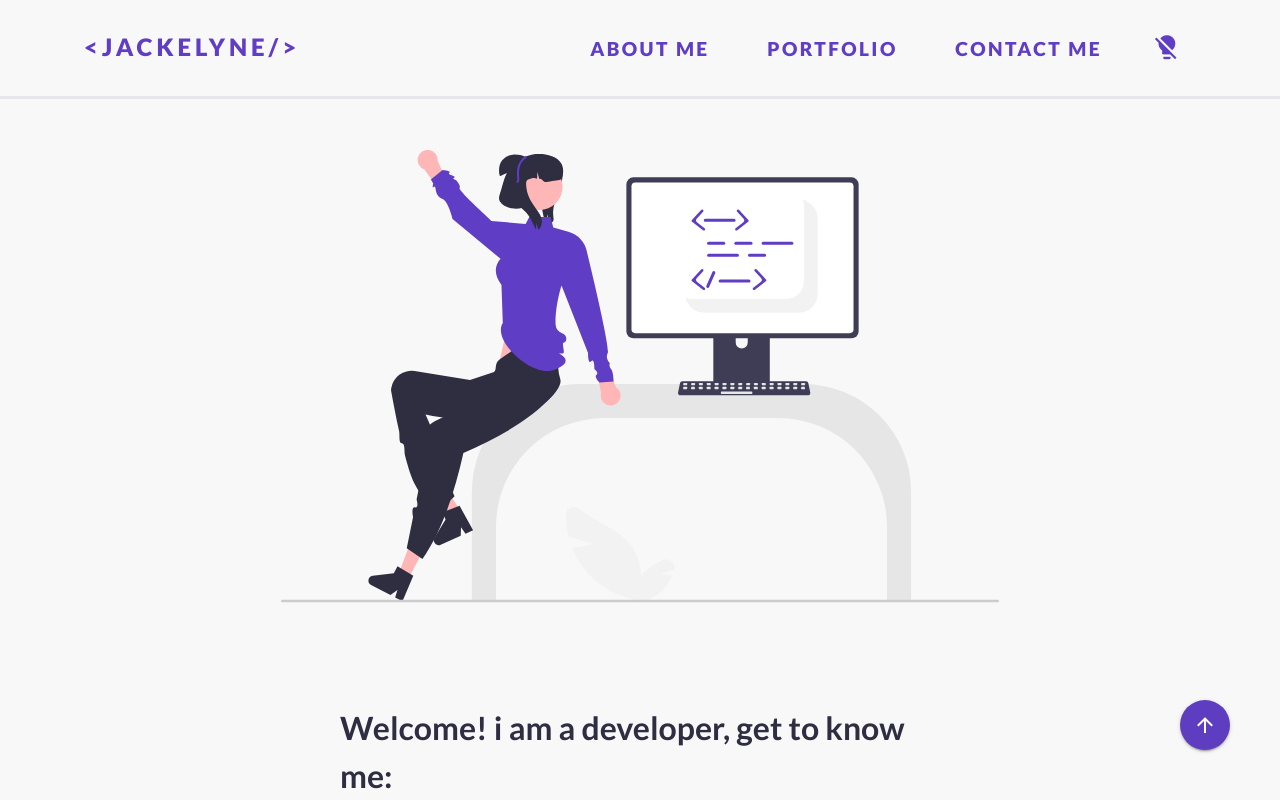
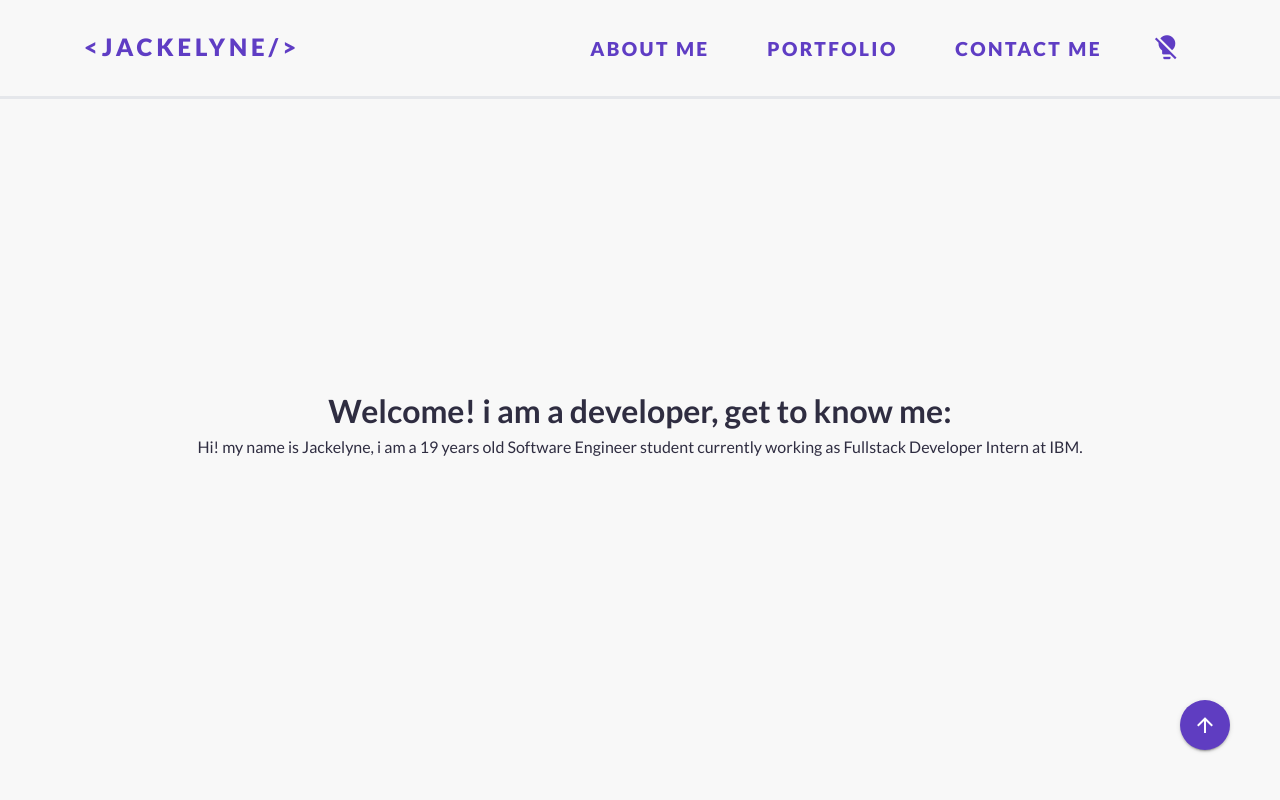
Before and after one commit to jaqnunes/portfolio, a Vue app: page / in a window 1280 px wide. Shown: the top 800 px of the page. Built offline with nearby package versions, Linux system fonts and the light colour scheme.

Commit message:
style: remove img from about me

```diff
--- a/src/components/AboutMe.vue
+++ b/src/components/AboutMe.vue
@@ -1,14 +1,11 @@
 <template>
   <div>
     <div class="aboutMe">
-      <img src="../../images/undraw_proud_coder_re_exuy.svg" alt="developer_undraw">
-      <div class="aboutMe--texts">
-        <h1>Welcome! i am a developer, get to know me:</h1>
-        <p>
-          Hi! my name is Jackelyne, i am a 19 years old Software Engineer student currently working as Fullstack Developer
-          Intern at IBM.
-        </p>
-      </div>
+      <h1>Welcome! i am a developer, get to know me:</h1>
+      <p>
+        Hi! my name is Jackelyne, i am a 19 years old Software Engineer student currently working as Fullstack Developer
+        Intern at IBM.
+      </p>
     </div>
   </div>
 </template>
@@ -21,14 +18,9 @@ export default {
 
 <style lang="scss" scoped>
 .aboutMe {
-  height: 800px;
   display: flex;
   flex-wrap: wrap;
-  align-items: center;
-  justify-content: space-evenly;
-
-  &--texts {
-    max-width: 600px;
-  }
+  justify-content: center;
+  padding: 18rem 0;
 }
 </style>
```
Also changed, not shown: images/undraw_proud_coder_re_exuy.svg (deleted).
